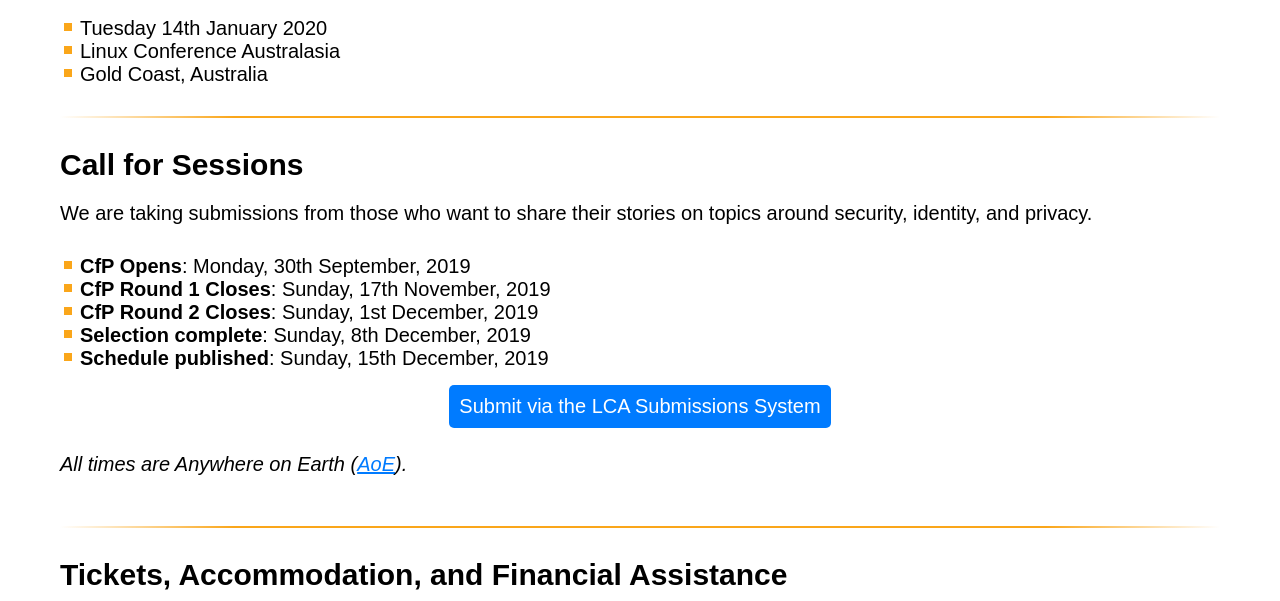
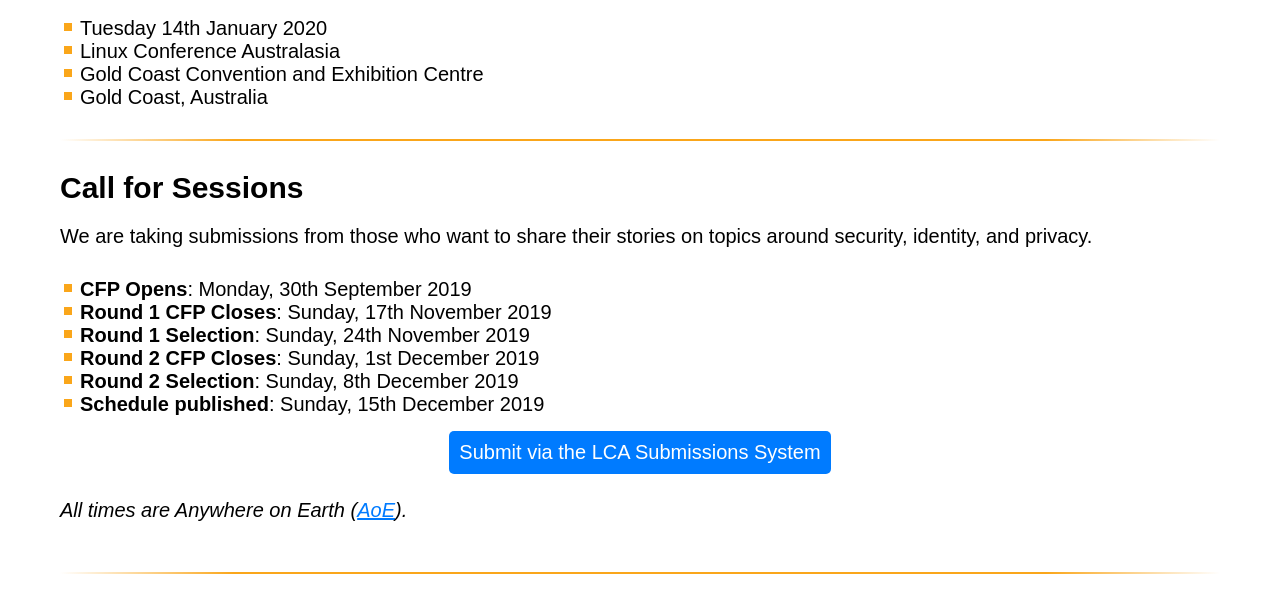
Before and after one commit to security-identity-privacy-miniconf/website, a plain HTML site: page lca-2020/index.htm in a window 1280 px wide. Shown: the part 637-1238 px from the top of the page. Drawn offline with Linux system fonts and the light colour scheme.

Commit message:
Added location and extra date for round 1 selection

```diff
--- a/lca-2020/index.htm
+++ b/lca-2020/index.htm
@@ -47,6 +47,7 @@
     <ul>
       <li>Tuesday 14th January 2020</li>
       <li>Linux Conference Australasia</li>
+      <li>Gold Coast Convention and Exhibition Centre</li>
       <li>Gold Coast, Australia</li>
     </ul>
   </section>
@@ -57,11 +58,12 @@
     <h2>Call for Sessions</h2>
     <p>We are taking submissions from those who want to share their stories on topics around security, identity, and privacy.<p>
     <ul>
-      <li><strong>CfP Opens</strong>: Monday, 30th September, 2019</li>
-      <li><strong>CfP Round 1 Closes</strong>: Sunday, 17th November, 2019</li>
-      <li><strong>CfP Round 2 Closes</strong>: Sunday, 1st December, 2019</li>
-      <li><strong>Selection complete</strong>: Sunday, 8th December, 2019</li>
-      <li><strong>Schedule published</strong>: Sunday, 15th December, 2019</li>
+      <li><strong>CFP Opens</strong>: Monday, 30th September 2019</li>
+      <li><strong>Round 1 CFP Closes</strong>: Sunday, 17th November 2019</li>
+      <li><strong>Round 1 Selection</strong>: Sunday, 24th November 2019</li>
+      <li><strong>Round 2 CFP Closes</strong>: Sunday, 1st December 2019</li>
+      <li><strong>Round 2 Selection</strong>: Sunday, 8th December 2019</li>
+      <li><strong>Schedule published</strong>: Sunday, 15th December 2019</li>
     </ul>
     <div style="text-align: center; margin: 10px 0"><a href="https://lca2020.linux.org.au/proposals/submit/security-miniconf/" class="button">Submit via the LCA Submissions System</a></div>
     <p><em>All times are Anywhere on Earth (<a href="https://en.wikipedia.org/wiki/Anywhere_on_Earth">AoE</a>).</em></p>
```
